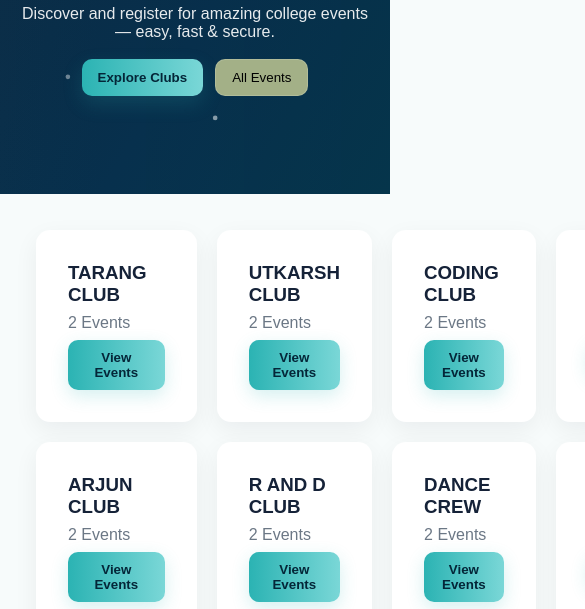
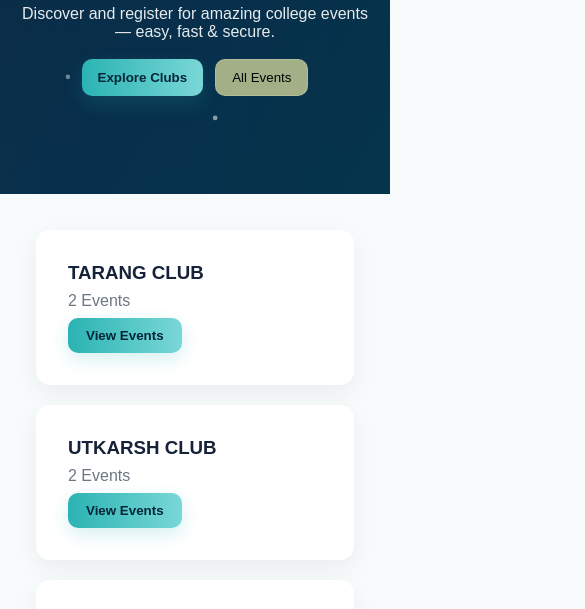
Before and after one commit to rajtiwari9/College-events-manges, a plain HTML site: page index.html in a window 390 px wide. Shown: the part 208-817 px from the top of the page, 585 px wide, since content can reach past the window. Drawn offline with Linux system fonts and the light colour scheme.

Commit message:
Update styles.css

```diff
--- a/styles.css
+++ b/styles.css
@@ -58,7 +58,7 @@ body {
   color: #042638;
 }
 
-/* 🪩 HEADER (animated gradient + particles) */
+/* 🪩 HEADER */
 header {
   position: relative;
   overflow: hidden;
@@ -137,13 +137,14 @@ header::after {
   color: #313647;
 }
 
-/* 🧩 CLUBS & EVENTS GRID */
+/* 🧩 CLUBS & EVENTS GRID (UPDATED) */
 .club-grid, .event-grid {
   display: grid;
   gap: 20px;
   padding: 36px;
-  grid-template-columns: repeat(4, 1fr); /* 🔥 Only 4 per row */
+  grid-template-columns: repeat(4, 1fr); /* 4 per row */
 }
+
 .club-card, .event-card {
   background: var(--card);
   border-radius: 14px;
@@ -162,7 +163,6 @@ header::after {
 .club-card p, .event-card p {
   margin: 8px 0;
   color: var(--muted);
-
 }
 .register-btn {
   background: linear-gradient(90deg, var(--teal), var(--accent));
@@ -173,7 +173,21 @@ header::after {
   cursor: pointer;
   font-weight: 700;
 }
-/* 🔙 BACK BUTTON STYLE */
+
+/* 📱 RESPONSIVE GRID */
+@media (max-width:1024px) {
+  .club-grid, .event-grid {
+    grid-template-columns: repeat(2, 1fr); /* tablet */
+  }
+}
+
+@media (max-width:600px) {
+  .club-grid, .event-grid {
+    grid-template-columns: repeat(1, 1fr); /* mobile */
+  }
+}
+
+/* 🔙 BACK BUTTON */
 .back-btn {
   background-color: #2bb3b3;
   color: #fff;
@@ -187,7 +201,6 @@ header::after {
   display: inline-block;
   margin: 15px ;
 }
-
 .back-btn:hover {
   background-color: #249c9c;
   transform: translateY(-2px);
@@ -248,9 +261,7 @@ header::after {
   box-shadow: 0 2px 6px rgba(0,0,0,0.1);
   margin-top: 1.5rem;
 }
-.admin-section h3 {
-  margin-bottom: 0.5rem;
-}
+.admin-section h3 { margin-bottom: 0.5rem; }
 .admin-section form {
   display: flex;
   flex-wrap: wrap;
@@ -290,17 +301,20 @@ footer {
 
 /* 📱 RESPONSIVE */
 @media (max-width:700px) {
-  .hero-content h1 { font-size: 1.4rem; }
-  .nav-links { display: none; }
+  .hero-content h1 {
+    font-size: 1.4rem;
+  }
+  .nav-links {
+    display: none;
+  }
   .admin-panel {
     width: auto;
     margin: 1rem;
     padding: 1rem;
   }
-
 }
 
-/* 🎟 VIEW EVENTS BUTTON STYLE (for Club Cards) */
+/* 🎟 VIEW EVENTS BUTTON STYLE */
 .club-card button {
   background: linear-gradient(90deg, var(--teal), var(--accent));
   color: #042638;
@@ -313,7 +327,6 @@ footer {
   transition: all 0.3s ease;
   box-shadow: 0 6px 18px rgba(43, 179, 179, 0.2);
 }
-
 .club-card button:hover {
   transform: translateY(-3px);
   background: linear-gradient(90deg, var(--accent), var(--teal));
```
